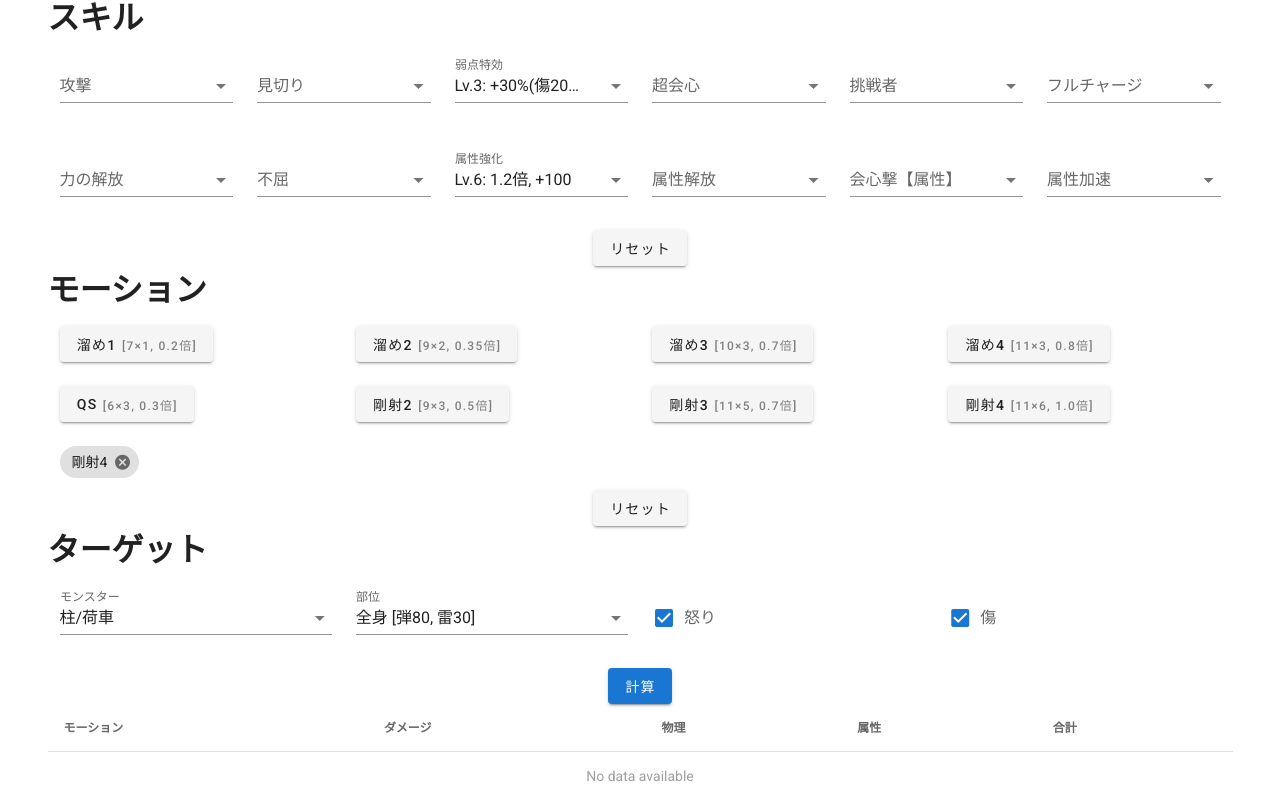
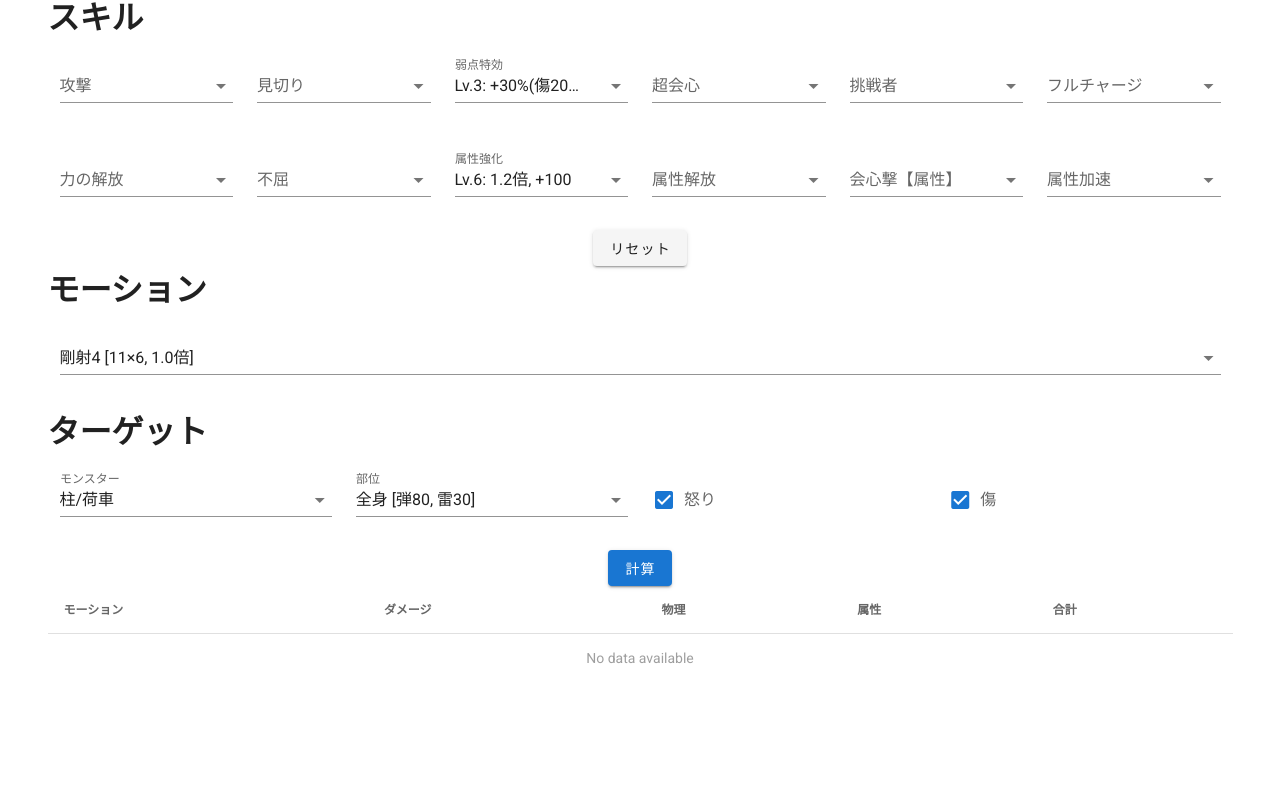
Before and after one commit to reireias/mhwib-bow-dmg, a Nuxt app: page / in a window 1280 px wide. Shown: the part 732-1532 px from the top of the page. After the commit the page ends 1414 px from the top, so only its background shows below. Built offline with nearby package versions, Linux system fonts and the light colour scheme.

Commit message:
update motion layout

```diff
--- a/components/Motion.vue
+++ b/components/Motion.vue
@@ -4,15 +4,18 @@
       <h1>モーション</h1>
     </v-row>
     <v-row>
-      <v-col v-for="motion in motions" :key="motion.name" cols="6" md="3">
-        <v-btn @click="addMotion(motion)"
-          >{{ motion.name }}
-          <div class="motion-description">
-            &nbsp;[{{ motion.description }}]
-          </div></v-btn
-        >
+      <v-col>
+        <v-select
+          v-model="selectedMotion"
+          :items="motions"
+          :item-text="motionDescription"
+          item-value="name"
+          :value="motions[7]"
+          return-object
+        ></v-select>
       </v-col>
     </v-row>
+    <template v-if="multiMode">
       <v-row>
         <v-col v-for="(selected, index) in selectedMotions" :key="index">
           <v-chip close @click:close="deleteMotion(index)">{{
@@ -23,6 +26,7 @@
       <v-row justify="center">
         <v-btn @click="reset">リセット</v-btn>
       </v-row>
+    </template>
   </v-container>
 </template>
 
@@ -33,10 +37,19 @@ import motions from '@/constants/motion'
 export default {
   data() {
     return {
-      motions
+      motions,
+      multiMode: false
     }
   },
   computed: {
+    selectedMotion: {
+      get() {
+        return this.$store.state.motions[0]
+      },
+      set(value) {
+        this.setMotions([value])
+      }
+    },
     selectedMotions: {
       get() {
         return this.$store.state.motions
@@ -52,6 +65,9 @@ export default {
     }
   },
   methods: {
+    motionDescription(item) {
+      return `${item.name} [${item.description}]`
+    },
     addMotion(motion) {
       this.selectedMotions = [...this.selectedMotions, motion]
     },
```
Also changed, not shown: 1 other file (tests, documents, lock files or other folders). Lines whose indentation alone changed are shown as unchanged.
